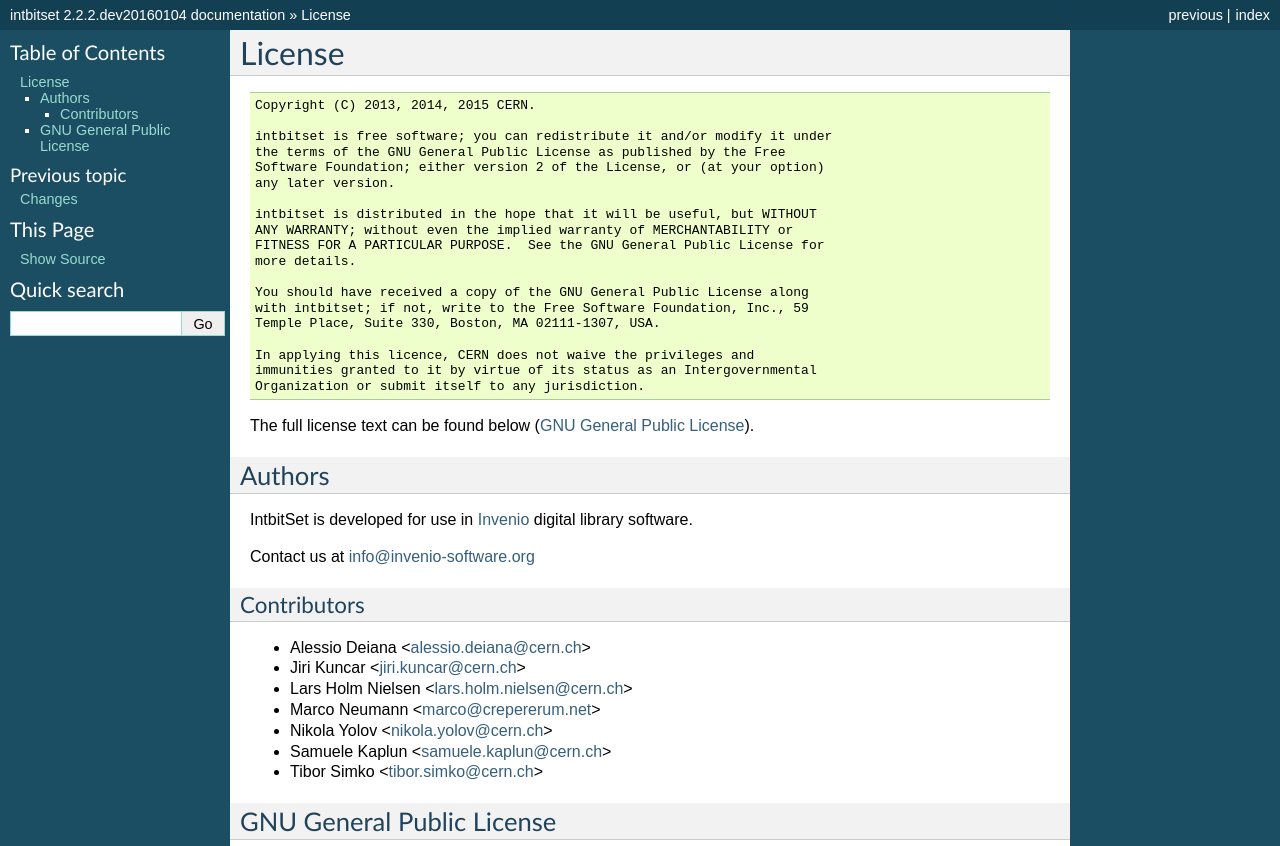
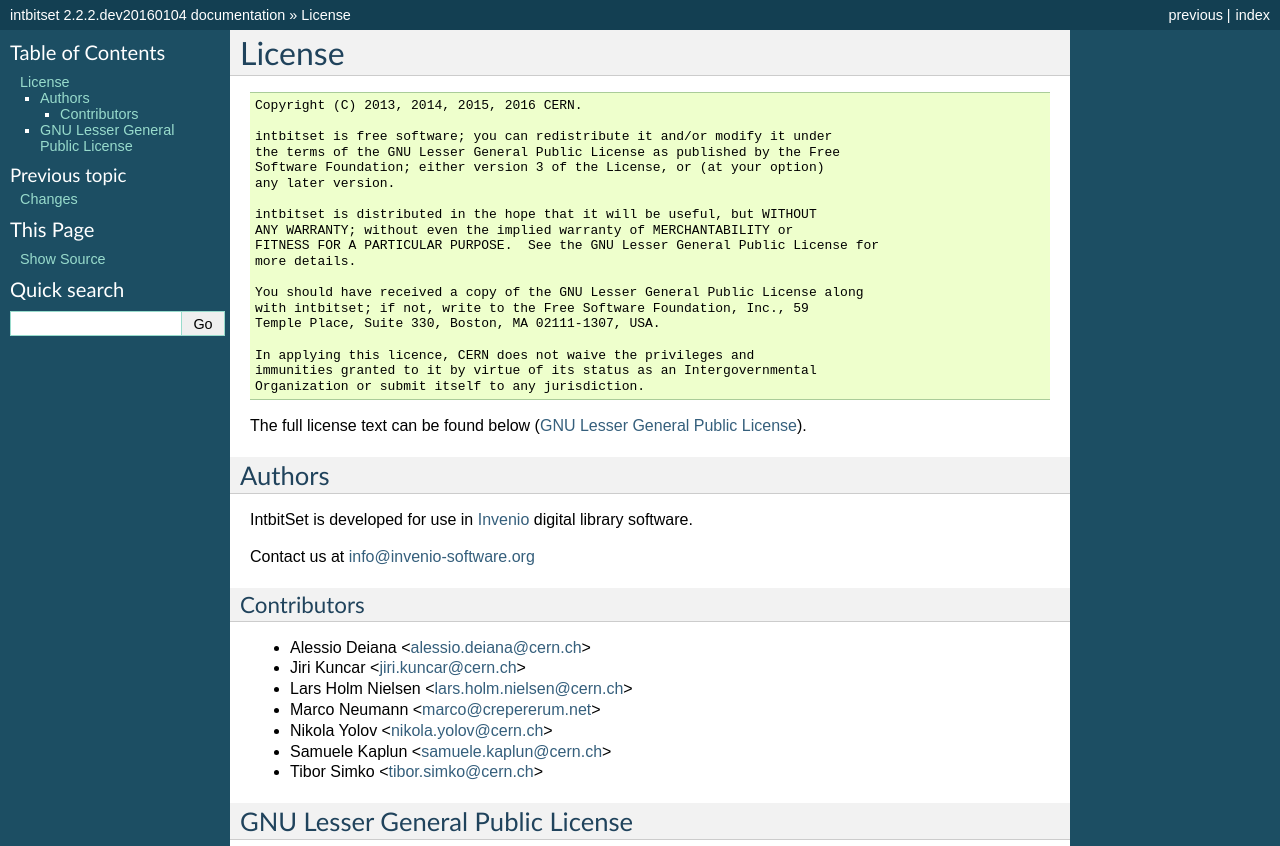
Before and after one commit to inveniosoftware-contrib/intbitset, a Sphinx documentation site: the page built from docs/license.rst, in a window 1280 px wide, cut to the strip 0-846 px from the top of the page. Built offline with Sphinx 7.4.7, drawn with Linux system fonts in a browser that asks for light colours; pages that are not in the unit, such as notebooks, are missing from menus.

Commit message:
global: license change GPLv2+ -> LGPLv3+
* Changes license from GNU GPLv2+ to GNU LGPLv3+. (closes #36)

Signed-off-by: Tibor Simko <tibor.simko@cern.ch>

```diff
--- a/docs/license.rst
+++ b/docs/license.rst
@@ -3,19 +3,19 @@
 
 .. code-block:: text
 
-    Copyright (C) 2013, 2014, 2015 CERN.
+    Copyright (C) 2013, 2014, 2015, 2016 CERN.
 
     intbitset is free software; you can redistribute it and/or modify it under
-    the terms of the GNU General Public License as published by the Free
-    Software Foundation; either version 2 of the License, or (at your option)
+    the terms of the GNU Lesser General Public License as published by the Free
+    Software Foundation; either version 3 of the License, or (at your option)
     any later version.
 
     intbitset is distributed in the hope that it will be useful, but WITHOUT
     ANY WARRANTY; without even the implied warranty of MERCHANTABILITY or
-    FITNESS FOR A PARTICULAR PURPOSE.  See the GNU General Public License for
+    FITNESS FOR A PARTICULAR PURPOSE.  See the GNU Lesser General Public License for
     more details.
 
-    You should have received a copy of the GNU General Public License along
+    You should have received a copy of the GNU Lesser General Public License along
     with intbitset; if not, write to the Free Software Foundation, Inc., 59
     Temple Place, Suite 330, Boston, MA 02111-1307, USA.
 
@@ -32,7 +32,7 @@
 
 .. _gpl:
 
-GNU General Public License
---------------------------
+GNU Lesser General Public License
+---------------------------------
 
 .. include:: ../LICENSE
```
Also changed, not shown: README.rst (+5 -5 lines), docker-compose.yml (+5 -5 lines), intbitset/version.py (+5 -5 lines), setup.cfg (+5 -5 lines), setup.py (+7 -7 lines), .travis.yml, 9 other files.
